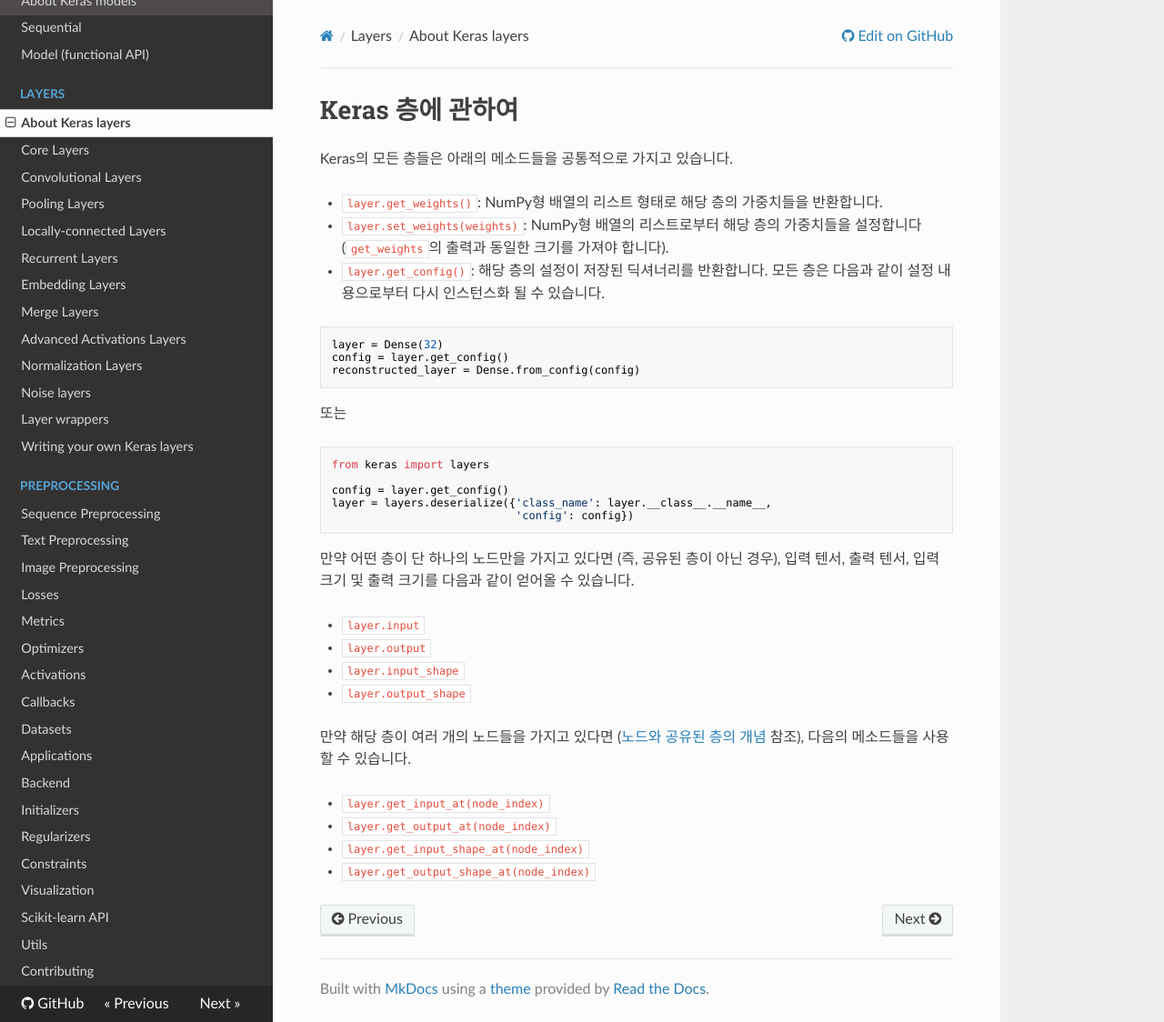
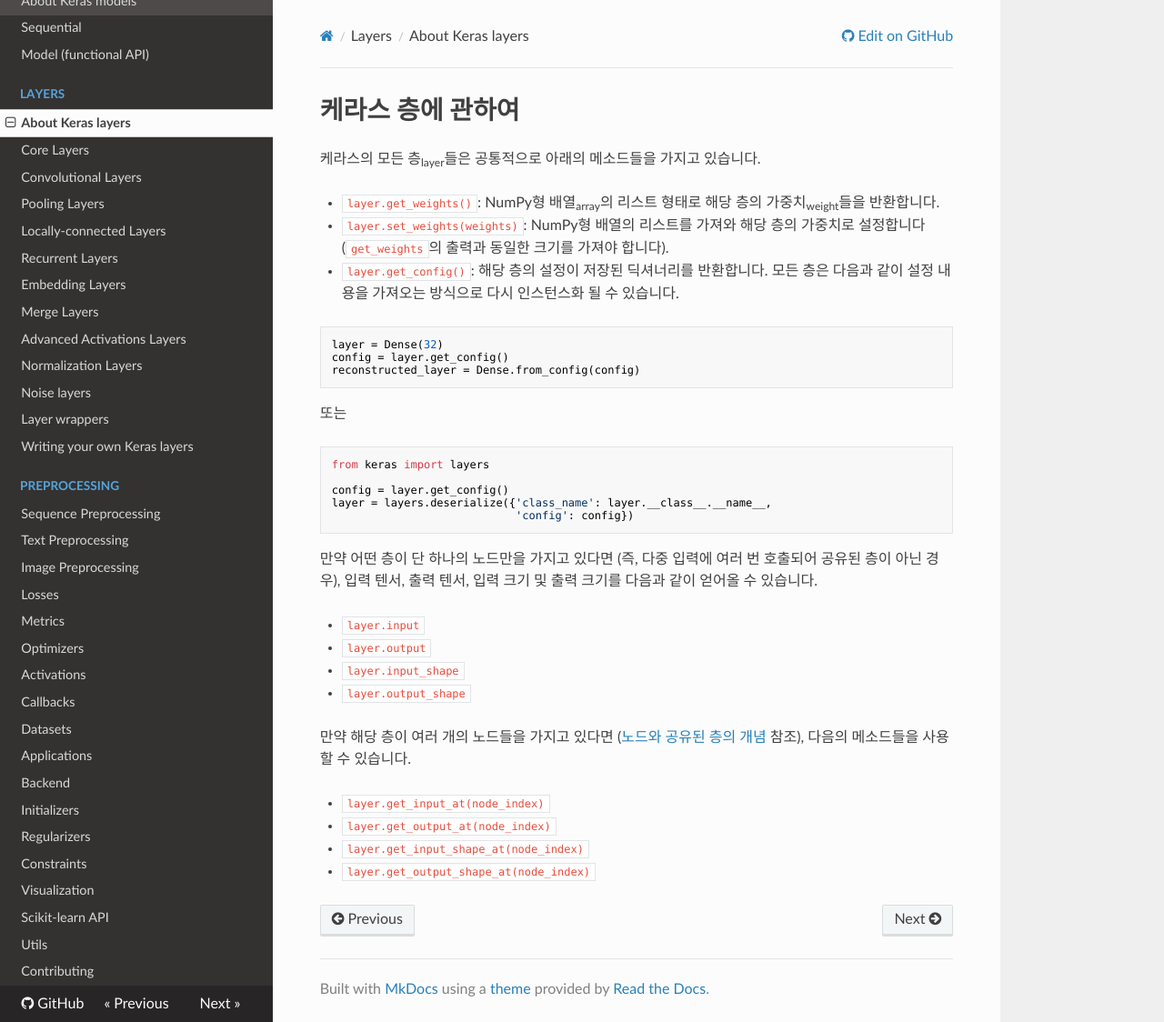
Before and after one commit to keras-team/keras-docs-ko, an MkDocs documentation site: the page built from sources/layers/about-keras-layers.md, in a window 1280 px wide and 1124 px high. Shown: the whole window at 91% size. Built offline with MkDocs 1.6.1, drawn with Linux system fonts in a browser that asks for light colours; nearby versions of some CDN libraries.

Commit message:
Update about-keras-layers.md
- substring을 추가하였습니다.
- 문장을 약간 이해하기 쉽게 수정하였습니다.
- 문서 페이지 링크를 한글 링크로 수정하였습니다.

````diff
--- a/sources/layers/about-keras-layers.md
+++ b/sources/layers/about-keras-layers.md
@@ -1,10 +1,10 @@
-# Keras 층에 관하여
+# 케라스 층에 관하여
 
-Keras의 모든 층들은 아래의 메소드들을 공통적으로 가지고 있습니다.
+케라스의 모든 층<sub>layer</sub>들은 공통적으로 아래의 메소드들을 가지고 있습니다.
 
-- `layer.get_weights()`: NumPy형 배열의 리스트 형태로 해당 층의 가중치들을 반환합니다.
-- `layer.set_weights(weights)`: NumPy형 배열의 리스트로부터 해당 층의 가중치들을 설정합니다 (`get_weights`의 출력과 동일한 크기를 가져야 합니다).
-- `layer.get_config()`: 해당 층의 설정이 저장된 딕셔너리를 반환합니다. 모든 층은 다음과 같이 설정 내용으로부터 다시 인스턴스화 될 수 있습니다.
+- `layer.get_weights()`: NumPy형 배열<sub>array</sub>의 리스트 형태로 해당 층의 가중치<sub>weight</sub>들을 반환합니다.
+- `layer.set_weights(weights)`: NumPy형 배열의 리스트를 가져와 해당 층의 가중치로 설정합니다 (`get_weights`의 출력과 동일한 크기를 가져야 합니다).
+- `layer.get_config()`: 해당 층의 설정이 저장된 딕셔너리를 반환합니다. 모든 층은 다음과 같이 설정 내용을 가져오는 방식으로 다시 인스턴스화 될 수 있습니다.
 
 ```python
 layer = Dense(32)
@@ -22,14 +22,14 @@
                             'config': config})
 ```
 
-만약 어떤 층이 단 하나의 노드만을 가지고 있다면 (즉, 공유된 층이 아닌 경우), 입력 텐서, 출력 텐서, 입력 크기 및 출력 크기를 다음과 같이 얻어올 수 있습니다.
+만약 어떤 층이 단 하나의 노드만을 가지고 있다면 (즉, 다중 입력에 여러 번 호출되어 공유된 층이 아닌 경우), 입력 텐서, 출력 텐서, 입력 크기 및 출력 크기를 다음과 같이 얻어올 수 있습니다.
 
 - `layer.input`
 - `layer.output`
 - `layer.input_shape`
 - `layer.output_shape`
 
-만약 해당 층이 여러 개의 노드들을 가지고 있다면 ([노드와 공유된 층의 개념](/getting-started/functional-api-guide/#the-concept-of-layer-node) 참조), 다음의 메소드들을 사용할 수 있습니다.
+만약 해당 층이 여러 개의 노드들을 가지고 있다면 ([노드와 공유된 층의 개념](/getting-started/functional-api-guide/#"노드"의-개념) 참조), 다음의 메소드들을 사용할 수 있습니다.
 
 - `layer.get_input_at(node_index)`
 - `layer.get_output_at(node_index)`
````
